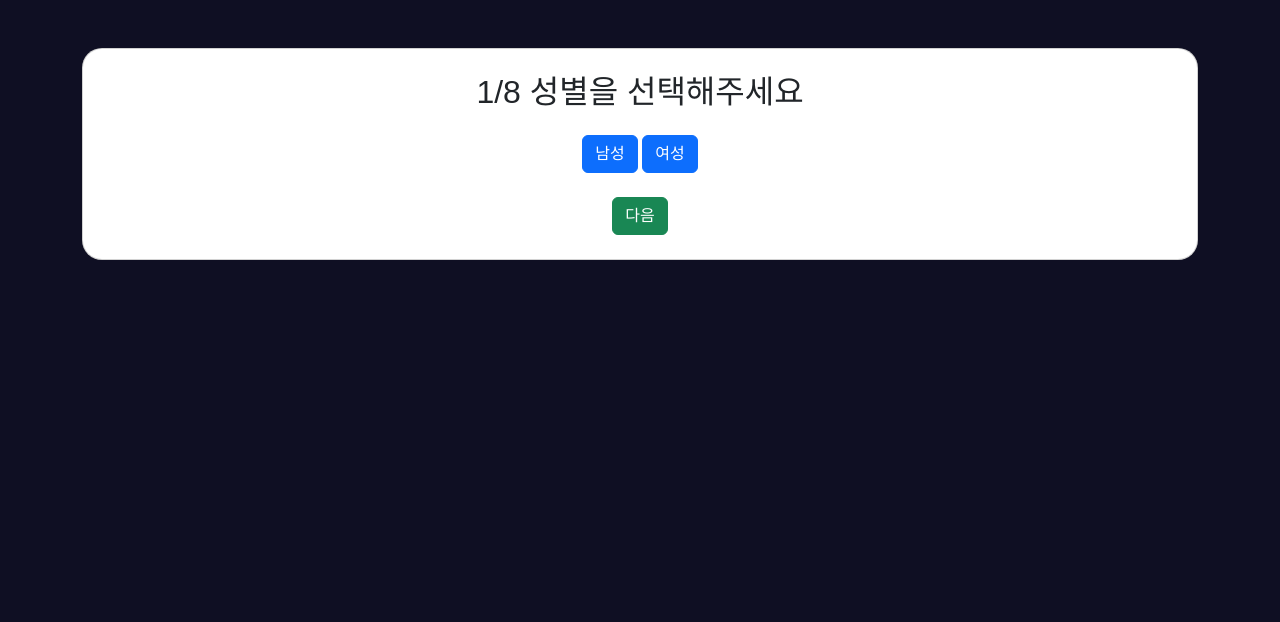
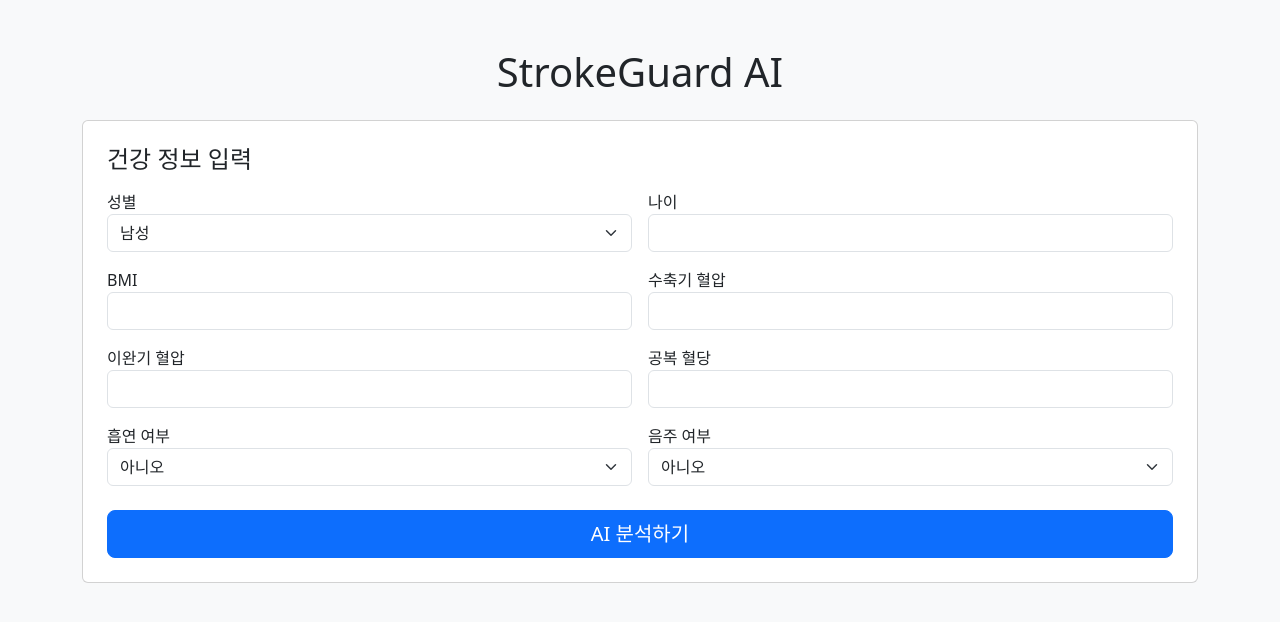
Before and after one commit to gloria9191/stroke-guard-ai-V3, a Flask app: page / in a window 1280 px wide. Shown: the top 622 px of the page. Run offline with Flask 3, Linux system fonts and the light colour scheme; parts of the project's set-up code (start-up, migrations or seed data) failed here and were passed over.

Commit message:
Update index.html

```diff
--- a/templates/index.html
+++ b/templates/index.html
@@ -2,199 +2,106 @@
 <html lang="ko">
 <head>
     <meta charset="UTF-8">
-    <meta name="viewport" content="width=device-width, initial-scale=1">
     <title>StrokeGuard AI</title>
     <link href="https://cdn.jsdelivr.net/npm/bootstrap@5.3.3/dist/css/bootstrap.min.css" rel="stylesheet">
-    <style>
-        body { background: #0f0f23; color: white; font-family: 'Noto Sans KR', sans-serif; }
-        .d-none { display: none !important; }
-        .card { border-radius: 20px; }
-        .result-high { background: #ff7675; }
-        .result-medium { background: #ffeaa7; color: #333 !important; }
-        .result-low { background: #55efc4; color: #333 !important; }
-    </style>
 </head>
-<body>
 
-<div class="container my-5" id="survey">
+<body class="bg-light">
+
+<div class="container mt-5">
+    <h1 class="text-center mb-4">StrokeGuard AI</h1>
+
     <div class="card p-4">
-        <h2 id="question" class="text-center mb-4">1/8 성별을 선택해주세요</h2>
+        <h4 class="mb-3">건강 정보 입력</h4>
 
-        <!-- Step 1 -->
-        <div id="step1" class="text-center">
-            <button class="btn btn-primary select-btn" data-value="1">남성</button>
-            <button class="btn btn-primary select-btn" data-value="2">여성</button>
+        <div class="row g-3">
+            <div class="col-md-6">
+                <label>성별</label>
+                <select id="gender" class="form-select">
+                    <option value="1">남성</option>
+                    <option value="2">여성</option>
+                </select>
             </div>
 
-        <!-- Step 2~6 -->
-        <div id="step2" class="d-none text-center">
-            <input id="age" type="number" class="form-control" placeholder="나이">
-        </div>
-        <div id="step3" class="d-none text-center">
-            <input id="bmi" type="number" class="form-control" placeholder="BMI">
-        </div>
-        <div id="step4" class="d-none text-center">
-            <input id="sbp" type="number" class="form-control" placeholder="수축기 혈압">
-        </div>
-        <div id="step5" class="d-none text-center">
-            <input id="dbp" type="number" class="form-control" placeholder="이완기 혈압">
-        </div>
-        <div id="step6" class="d-none text-center">
-            <input id="glucose" type="number" class="form-control" placeholder="공복 혈당">
+            <div class="col-md-6">
+                <label>나이</label>
+                <input id="age" type="number" class="form-control">
             </div>
 
-        <!-- Step 7 -->
-        <div id="step7" class="d-none text-center">
-            <button class="btn btn-primary select-btn" data-value="0">흡연 안함</button>
-            <button class="btn btn-primary select-btn" data-value="1">흡연함</button>
+            <div class="col-md-6">
+                <label>BMI</label>
+                <input id="bmi" type="number" step="0.1" class="form-control">
             </div>
 
-        <!-- Step 8 -->
-        <div id="step8" class="d-none text-center">
-            <button class="btn btn-primary select-btn" data-value="0">음주 안함</button>
-            <button class="btn btn-primary select-btn" data-value="1">음주함</button>
+            <div class="col-md-6">
+                <label>수축기 혈압</label>
+                <input id="sbp" type="number" class="form-control">
             </div>
 
-        <div class="text-center mt-4">
-            <button id="prev" class="btn btn-outline-light me-3 d-none">이전</button>
-            <button id="next" class="btn btn-success">다음</button>
-            <button id="submit" class="btn btn-danger d-none">예측하기</button>
+            <div class="col-md-6">
+                <label>이완기 혈압</label>
+                <input id="dbp" type="number" class="form-control">
             </div>
+
+            <div class="col-md-6">
+                <label>공복 혈당</label>
+                <input id="glucose" type="number" step="0.1" class="form-control">
+            </div>
+
+            <div class="col-md-6">
+                <label>흡연 여부</label>
+                <select id="smoking" class="form-select">
+                    <option value="0">아니오</option>
+                    <option value="1">예</option>
+                </select>
+            </div>
+
+            <div class="col-md-6">
+                <label>음주 여부</label>
+                <select id="drinking" class="form-select">
+                    <option value="0">아니오</option>
+                    <option value="1">예</option>
+                </select>
             </div>
         </div>
 
-<!-- Result Page -->
-<div class="container my-5 d-none" id="result">
-    <div class="card p-5 text-center" id="resultCard">
-        <h2>AI가 분석 중입니다...</h2>
-        <div class="spinner-border text-light mt-4"></div>
+        <button id="predictBtn" class="btn btn-primary btn-lg w-100 mt-4">
+            AI 분석하기
+        </button>
+    </div>
+
+    <div class="card p-4 mt-4 d-none" id="resultCard">
+        <h2>예측 결과</h2>
+        <h1 id="prob" class="text-primary"></h1>
+        <p id="advice" class="fs-5 mt-3"></p>
     </div>
 </div>
 
 <script>
-// ----------------------------
-// 전역 변수
-// ----------------------------
-let step = 1;
-
+document.getElementById("predictBtn").onclick = () => {
     const data = {
-    gender: 1,
-    age: null,
-    bmi: null,
-    sbp: null,
-    dbp: null,
-    glucose: null,
-    smoking: 0,
-    drinking: 0
+        gender: document.getElementById("gender").value,
+        age: document.getElementById("age").value,
+        bmi: document.getElementById("bmi").value,
+        sbp: document.getElementById("sbp").value,
+        dbp: document.getElementById("dbp").value,
+        glucose: document.getElementById("glucose").value,
+        smoking: document.getElementById("smoking").value,
+        drinking: document.getElementById("drinking").value
     };
 
-const questions = [
-    "성별을 선택해주세요",
-    "나이를 입력해주세요",
-    "BMI를 입력해주세요",
-    "수축기 혈압을 입력해주세요",
-    "이완기 혈압을 입력해주세요",
-    "공복 혈당을 입력해주세요",
-    "흡연 여부를 선택해주세요",
-    "음주 여부를 선택해주세요"
-];
-
-// ----------------------------
-// 공통 버튼 설정
-// ----------------------------
-document.querySelectorAll(".select-btn").forEach(btn => {
-    btn.addEventListener("click", function () {
-        this.parentNode.querySelectorAll(".select-btn").forEach(x =>
-            x.classList.remove("btn-warning")
-        );
-        this.classList.add("btn-warning");
-    });
-});
-
-// ----------------------------
-// 다음 버튼
-// ----------------------------
-document.getElementById("next").addEventListener("click", () => {
-    if (step === 1) data.gender = getSelected("step1");
-    if (step === 7) data.smoking = getSelected("step7");
-    if (step === 8) data.drinking = getSelected("step8");
-
-    // 숫자 입력 검증
-    if (step >= 2 && step <= 6) {
-        const keys = ["", "age", "bmi", "sbp", "dbp", "glucose"];
-        const key = keys[step];
-        const value = document.getElementById(key).value;
-
-        if (!value || value <= 0) {
-            alert("값을 정확히 입력하세요");
-            return;
-        }
-        data[key] = parseFloat(value);
-    }
-
-    goStep(step + 1);
-});
-
-// ----------------------------
-// 이전 버튼
-// ----------------------------
-document.getElementById("prev").addEventListener("click", () => {
-    goStep(step - 1);
-});
-
-// ----------------------------
-// 예측 버튼
-// ----------------------------
-document.getElementById("submit").addEventListener("click", () => {
-    document.getElementById("survey").classList.add("d-none");
-    document.getElementById("result").classList.remove("d-none");
-
     fetch("/predict", {
-        method: "POST",
-        headers: { "Content-Type": "application/json" },
+        method:"POST",
+        headers: { "Content-Type":"application/json" },
         body: JSON.stringify(data)
     })
-    .then(r => r.json())
-    .then(res => {
-        const card = document.getElementById("resultCard");
-        card.classList.add(res.risk_class);
-        card.innerHTML = `
-            <h1 class="display-3">${res.prob}%</h1>
-            <h2>${res.risk_text}</h2>
-            <p class="mt-4">${res.advice}</p>
-            <button class="btn btn-light mt-4" onclick="location.reload()">다시 검사하기</button>
-        `;
-    })
-    .catch(err => {
-        document.getElementById("resultCard").innerHTML = `
-            <h2>오류 발생</h2>
-            <p>${err}</p>
-        `;
+    .then(r=>r.json())
+    .then(res=>{
+        document.getElementById("resultCard").classList.remove("d-none");
+        document.getElementById("prob").innerText = res.prob + "%";
+        document.getElementById("advice").innerText = res.advice;
     });
-});
-
-// ----------------------------
-// 공통 함수
-// ----------------------------
-function goStep(n) {
-    if (n < 1 || n > 8) return;
-
-    document.getElementById(`step${step}`).classList.add("d-none");
-    document.getElementById(`step${n}`).classList.remove("d-none");
-
-    step = n;
-
-    document.getElementById("question").innerText = `${step}/8 ${questions[step - 1]}`;
-
-    document.getElementById("prev").classList.toggle("d-none", step === 1);
-    document.getElementById("next").classList.toggle("d-none", step === 8);
-    document.getElementById("submit").classList.toggle("d-none", step !== 8);
-}
-
-function getSelected(stepId) {
-    const active = document.querySelector(`#${stepId} .btn-warning`);
-    return active ? active.dataset.value : null;
-}
+};
 </script>
 
 </body>
```
Lines whose indentation alone changed are shown as unchanged.
